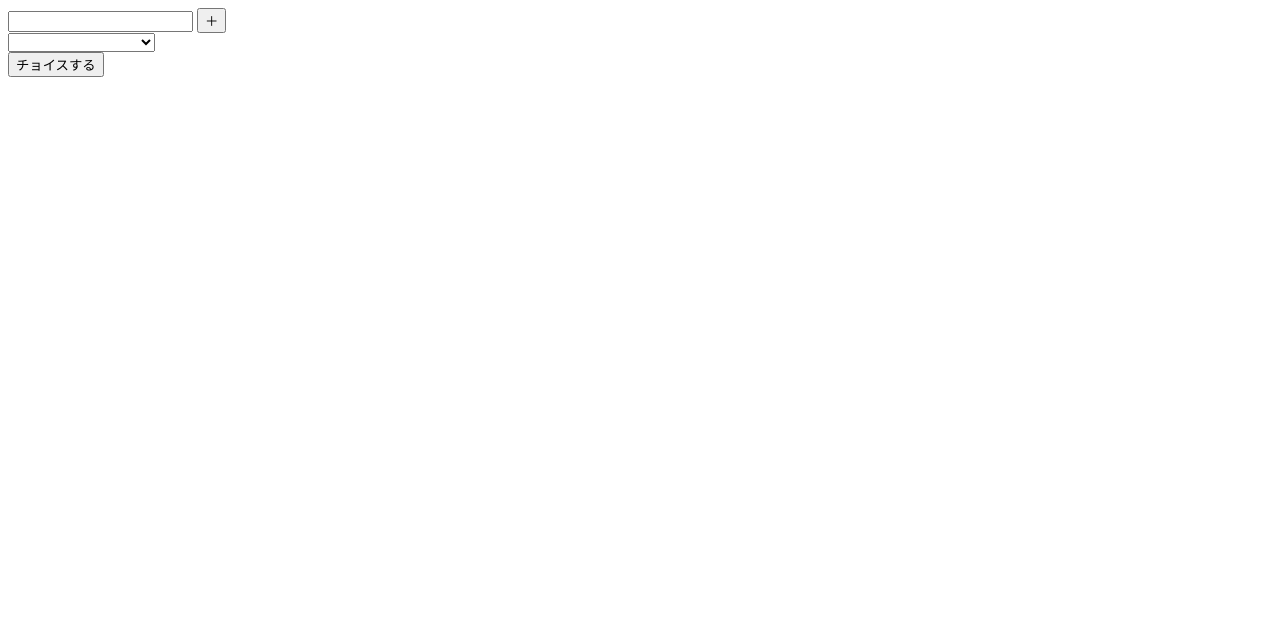
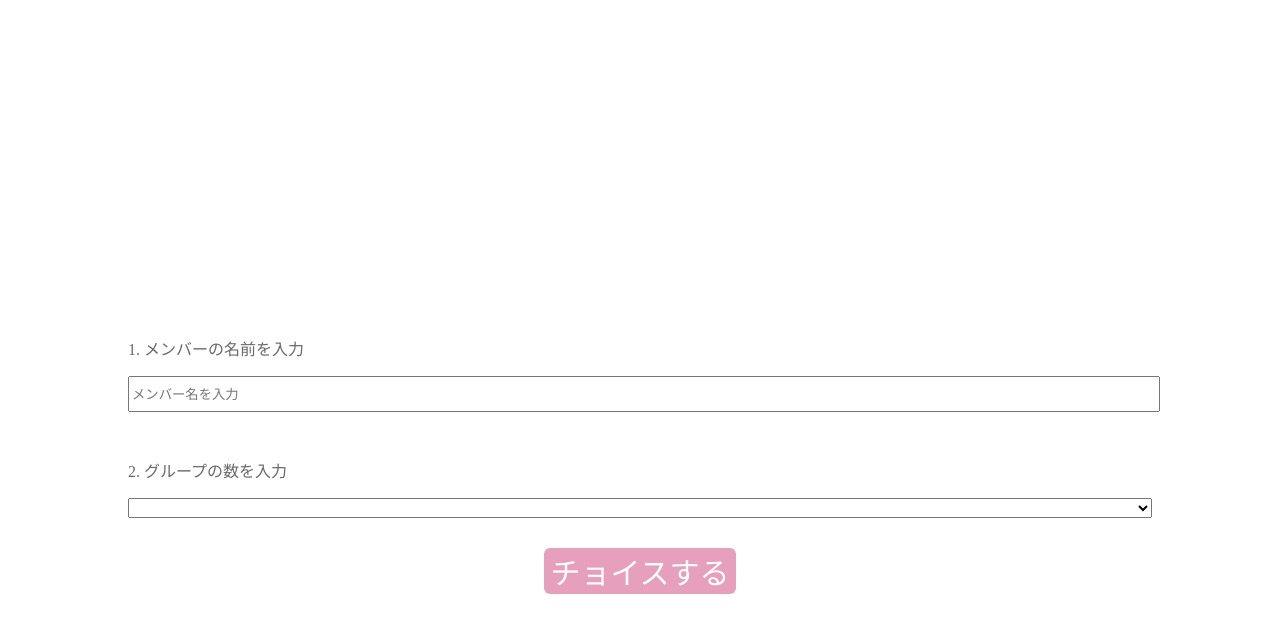
Before and after one commit to RyuseiNomi/makasete_choice_svelte, a SvelteKit app: page / in a window 1280 px wide. Shown: the top 632 px of the page. Built offline with nearby package versions, Linux system fonts and the light colour scheme.

Commit message:
adjust style

```diff
--- a/package.json
+++ b/package.json
@@ -12,8 +12,10 @@
 	"devDependencies": {
 		"@sveltejs/adapter-auto": "^2.0.0",
 		"@sveltejs/kit": "^1.20.4",
+		"sass": "^1.65.1",
 		"svelte": "^4.0.5",
 		"svelte-check": "^3.4.3",
+		"svelte-preprocess": "^5.0.4",
 		"tslib": "^2.4.1",
 		"typescript": "^5.0.0",
 		"vite": "^4.4.2"
--- a/src/app.html
+++ b/src/app.html
@@ -1,12 +1,12 @@
 <!DOCTYPE html>
-<html lang="en">
+<html lang="ja">
 	<head>
 		<meta charset="utf-8" />
 		<link rel="icon" href="%sveltekit.assets%/favicon.png" />
 		<meta name="viewport" content="width=device-width" />
 		%sveltekit.head%
 	</head>
-	<body data-sveltekit-preload-data="hover">
+	<body data-sveltekit-preload-data="hover" style="margin: 0">
 		<div style="display: contents">%sveltekit.body%</div>
 	</body>
 </html>
--- a/src/routes/+page.svelte
+++ b/src/routes/+page.svelte
@@ -1,5 +1,6 @@
 <script lang="ts">
   import { onMount } from 'svelte';
+  let name = '';
   let members = [];
   let groupNumber = 0;
   let maxGroupNumber = 0;
@@ -18,19 +19,15 @@
     shuffledMembers = responseJson.assignedMembers;
   }
 
-  onMount(async () => {
-    const nameAddButton = document.querySelector(".top__name-add");
-    const input = document.querySelector("input");
-
-    nameAddButton.addEventListener("click", (event) => {
-      if ( input.value === '') { return; }
-      members.push(input.value);
+  function addMember(value) {
+    if ( value === '') { return; }
+    members.push(value);
     maxGroupNumber = members.length;
     members = members;
-    });
-  })
+  }
 </script>
 
+<div class="top__body">
   <div class="top__members">
     {#each members as member}
       <p>{member}</p>
@@ -38,16 +35,28 @@
   </div>
 
   <div class="top__input-area">
-  <input class="top__name-input">
-  <button class="top__name-add">＋</button>
+    <p>1. メンバーの名前を入力</p>
+    <input
+      placeholder="メンバー名を入力"
+      bind:value={name}
+      on:keydown={async (e) => {
+        if ( e.key == 'Enter' ) {
+          addMember(name);
+          name = '';
+        }
+      }}
+    >
   </div>
 
+  <div class="top__group-input">
+    <p>2. グループの数を入力</p>
     <select bind:value={groupNumber}>
       <option value="">--組み分け数を選択--</option>
       {#each {length: maxGroupNumber} as _, i}
         <option value={i+1}>{i+1}</option>
       {/each}
     </select>
+  </div>
 
   <div class="top__submit-area" on:click={choice}>
     <button>チョイスする</button>
@@ -55,9 +64,72 @@
 
   <div class="top__result">
     {#each shuffledMembers as group, i}
-    <p>Group {i+1}</p>
+      <p class="top__result-group">Group {i+1}</p>
       {#each group as _, i}
+        {#if group[i] !== null}
           <p>{group[i]}</p>
+        {/if}
       {/each}
     {/each}
   </div>
+</div>
+
+<style lang="scss" scoped>
+  .top__body {
+    display: flex;
+    flex-direction: column;
+    align-items: center;
+    overflow-y: scroll;
+
+    p {
+      font-family: "ヒラギノ角ゴ ProN W3";
+      color: #696969;
+    }
+  }
+
+  .top__members {
+    width: 100%;
+    height: 40vh;
+    overflow-y: scroll;
+    display: flex;
+    flex-direction: column;
+    justify-content: center;
+    align-items: center;
+  }
+
+  .top__input-area {
+    width: 80%;
+    padding-bottom: 30px;
+
+    input {
+      width: 100%;
+      height: 30px;
+    }
+  }
+
+  .top__group-input {
+    width: 80%;
+    select {
+      width: 100%;
+      margin-bottom: 30px;
+      height: 20px;
+    }
+  }
+
+  .top__submit-area {
+      button {
+        background: #E6A0BD;
+        border: none;
+        color: white;
+        font-size: 30px;
+        border-radius: 6px;
+      }
+  }
+
+  .top__result {
+    width: 80%;
+  }
+  .top__result-group {
+    font-size: 24px;
+  }
+</style>
--- a/vite.config.ts
+++ b/vite.config.ts
@@ -1,6 +1,7 @@
 import { sveltekit } from '@sveltejs/kit/vite';
 import { defineConfig } from 'vite';
+import sveltePreprocess from 'svelte-preprocess';
 
 export default defineConfig({
-	plugins: [sveltekit()]
+	plugins: [sveltekit(), sveltePreprocess()]
 });
```
Also changed, not shown: 1 other file (tests, documents, lock files or other folders). Lines whose indentation alone changed are shown as unchanged.
